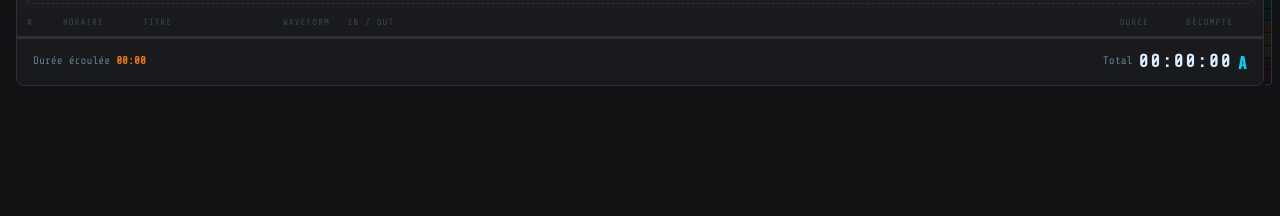
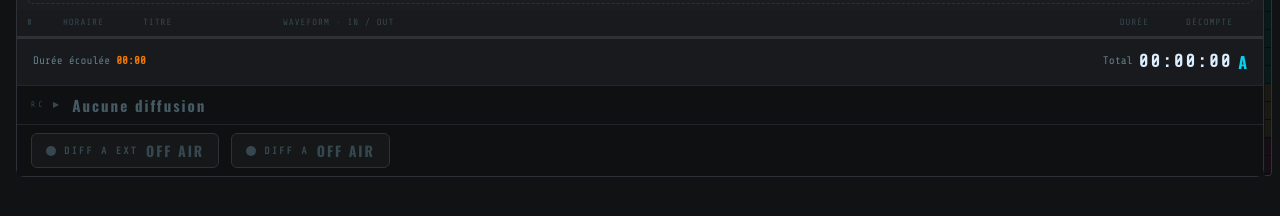
Before and after one commit to Nikoprdn/Diff2, a plain HTML site: page index.html in a window 1280 px wide. Shown: the part 214-430 px from the top of the page. Drawn offline with nearby package versions, Linux system fonts and the light colour scheme; no server answers.

Commit message:
Update index.html

```diff
--- a/index.html
+++ b/index.html
@@ -132,7 +132,24 @@
   .wv-edit-btn{position:absolute;bottom:3px;right:3px;z-index:6;background:rgba(20,22,26,.85);border:1px solid #2e3238;color:#607d8b;font-family:var(--mono);font-size:8px;padding:1px 5px;border-radius:2px;cursor:pointer;letter-spacing:1px;}
   .wv-edit-btn:hover{border-color:#78909c;color:#b0bec5;}
 
-  /* Intro badge */
+  /* ── Voyants ON AIR (Diff2) ── */
+  .onair-badge-wrap{display:flex;gap:12px;padding:8px 14px;background:#0e1012;border-top:1px solid #222428;}
+  .onair-badge{display:flex;align-items:center;gap:8px;padding:6px 14px;border-radius:6px;border:1px solid #2e3238;background:#151719;transition:all .2s;}
+  .onair-badge.on-air{border-color:#cc0000;background:#1a0000;}
+  .onair-badge.off-air{border-color:#2e3238;background:#151719;}
+  .onair-dot{width:10px;height:10px;border-radius:50%;flex-shrink:0;transition:all .2s;}
+  .onair-badge.on-air .onair-dot{background:#ff0000;box-shadow:0 0 8px #ff0000;animation:live-pulse .8s ease-in-out infinite;}
+  .onair-badge.off-air .onair-dot{background:#37474f;}
+  .onair-label{font-family:var(--mono);font-size:10px;letter-spacing:2px;font-weight:700;}
+  .onair-badge.on-air .onair-label{color:#ff2020;}
+  .onair-badge.off-air .onair-label{color:#37474f;}
+  .onair-state{font-family:var(--display);font-size:14px;font-weight:700;letter-spacing:2px;transition:all .2s;}
+  .onair-badge.on-air .onair-state{color:#ff2020;}
+  .onair-badge.off-air .onair-state{color:#37474f;}
+  /* Encart RC diffusion en cours */
+  .rc-now-playing{padding:8px 14px;background:#0e1012;border-top:1px solid #222428;display:flex;align-items:center;gap:10px;}
+  .rc-now-label{font-family:var(--mono);font-size:8px;color:#37474f;letter-spacing:3px;text-transform:uppercase;white-space:nowrap;}
+  .rc-now-track{font-family:var(--display);font-size:15px;font-weight:700;color:#455a64;letter-spacing:2px;overflow:hidden;text-overflow:ellipsis;white-space:nowrap;}
   .intro-badge{font-family:var(--mono);font-size:7px;background:#2a2000;color:#f5c400;border:1px solid #6a5000;border-radius:2px;padding:1px 4px;letter-spacing:1px;}
   .intro-countdown{font-family:var(--mono);font-size:22px;color:#f5c400;letter-spacing:2px;line-height:1;}
   .cd-sublabel{font-family:var(--mono);font-size:8px;letter-spacing:2px;}
@@ -238,6 +255,24 @@
     <div class="vu-strip-bar" style="background:#f5c400"></div><div class="vu-strip-bar" style="background:#f5c400"></div><div class="vu-strip-bar" style="background:#f5c400"></div>
     <div class="vu-strip-bar" style="background:#00d96a"></div><div class="vu-strip-bar" style="background:#00d96a"></div><div class="vu-strip-bar" style="background:#00d96a"></div><div class="vu-strip-bar" style="background:#00d96a"></div><div class="vu-strip-bar" style="background:#00d96a"></div><div class="vu-strip-bar" style="background:#00d96a"></div><div class="vu-strip-bar" style="background:#00d96a"></div><div class="vu-strip-bar" style="background:#00d96a"></div><div class="vu-strip-bar" style="background:#00d96a"></div><div class="vu-strip-bar" style="background:#00d96a"></div><div class="vu-strip-bar" style="background:#00d96a"></div>
   </div>
+  <!-- Encart RC : ce qui est diffusé sur Radio Console -->
+  <div class="rc-now-playing">
+    <span class="rc-now-label">RC ▶</span>
+    <span class="rc-now-track" id="rc-playing-track">Aucune diffusion</span>
+  </div>
+  <!-- Voyants ON AIR -->
+  <div class="onair-badge-wrap">
+    <div class="onair-badge off-air" id="badge-diffa-ext">
+      <div class="onair-dot"></div>
+      <span class="onair-label">DIFF A EXT</span>
+      <span class="onair-state" id="badge-diffa-ext-state">OFF AIR</span>
+    </div>
+    <div class="onair-badge off-air" id="badge-diffa">
+      <div class="onair-dot"></div>
+      <span class="onair-label">DIFF A</span>
+      <span class="onair-state" id="badge-diffa-state">OFF AIR</span>
+    </div>
+  </div>
 </div>
 
 </div>
@@ -315,6 +350,9 @@ async function sigHeartbeat(){
   }catch(e){}
 }
 
+let _rcPlaying=false;
+let _rcTrack='';
+
 function sigHandleMessage(msg){
   if(!msg||!msg.action) return;
   _rcSetStatus(true,'Cloudflare');
@@ -325,17 +363,35 @@ function sigHandleMessage(msg){
     case 'stop':
       if(D[0]&&D[0].playing) D[0].stopAll();
       break;
-    case 'd2-pong':
+    case 'd2-pong': case 'pong':
       _rcSetStatus(true,'Cloudflare');
       break;
-    // RC demande à Diff2 de lancer RACCRO EXT (pour faire jouer RC depuis Diff2)
-    case 'raccro-ext':
-      // Impossible depuis Diff2 — c'est Diff2 qui déclenche RC
+    case 'rc-status':
+      // RC envoie son statut à Diff2
+      _rcPlaying=!!msg.playing;
+      _rcTrack=msg.track||'';
+      _updateRcDisplay();
+      _updateOnAirBadgesD2();
       break;
     default:
       if(msg.action==='ping'||msg.action==='d2-ping'){
         sigSend({action:'pong',source:'D2'});
       }
+  }
+}
+
+function _updateRcDisplay(){
+  const el=document.getElementById('rc-playing-track');
+  if(!el)return;
+  if(_rcPlaying&&_rcTrack){
+    el.textContent='▶ '+_rcTrack;
+    el.style.color='#ef5350';
+  } else if(_rcPlaying){
+    el.textContent='▶ EN DIRECT';
+    el.style.color='#ef5350';
+  } else {
+    el.textContent='Aucune diffusion';
+    el.style.color='#455a64';
   }
 }
 
@@ -391,6 +447,20 @@ function _bindHandlesD2(wvId,trackIdx){
     });
   };
   bindOne(inH,'in');bindOne(outH,'out');
+}
+
+function _updateOnAirBadgesD2(){
+  const extOn=D[0]&&D[0].playing;
+  // DIFF A EXT (ce diffuseur)
+  const ba=document.getElementById('badge-diffa-ext');
+  const bas=document.getElementById('badge-diffa-ext-state');
+  if(ba){ba.className='onair-badge '+(extOn?'on-air':'off-air');}
+  if(bas){bas.textContent=extOn?'ON AIR':'OFF AIR';}
+  // DIFF A (Radio Console distant)
+  const bb=document.getElementById('badge-diffa');
+  const bbs=document.getElementById('badge-diffa-state');
+  if(bb){bb.className='onair-badge '+(_rcPlaying?'on-air':'off-air');}
+  if(bbs){bbs.textContent=_rcPlaying?'ON AIR':'OFF AIR';}
 }
 
 function initSignaling(){
@@ -604,18 +674,20 @@ class Diffuser{
     document.getElementById(this.ids.counter).textContent=this.tracks.length?`${this.ci+1}/${this.tracks.length}`:'0/0';
     let tot=0;this.tracks.forEach((_,i)=>tot+=this._playDur(i));
     document.getElementById(this.ids.total).textContent=fmtFull(tot);
-    const anyPlaying2=this.tracks.some((t2,j)=>!t2.isMacro&&this.audios[j]&&!this.audios[j].paused);
-    if(this.playing&&!anyPlaying2&&!this.tracks.some(t2=>!t2.isMacro)) this.playing=false;
+    const anyAudioPlaying=this.tracks.some((t2,j)=>!t2.isMacro&&this.audios[j]&&!this.audios[j].paused);
+    if(!anyAudioPlaying) this.playing=false;
     document.getElementById(this.ids.suffix).textContent=this.playing?'EN DIRECT':'A';
     const trackNameEl=document.getElementById('onair-track-0');
     if(trackNameEl){
-      const activeTrack=this.playing&&this.tracks.find((t2,j)=>!t2.isMacro&&this.audios[j]&&!this.audios[j].paused);
+      const activeTrack=anyAudioPlaying&&this.tracks.find((t2,j)=>!t2.isMacro&&this.audios[j]&&!this.audios[j].paused);
       trackNameEl.textContent=activeTrack?'— '+activeTrack.title:'';trackNameEl.style.opacity=activeTrack?'1':'0';
     }
     const hdr=document.getElementById('diff-header-0');const bar=document.getElementById('diff-onair-0');
     if(hdr)hdr.classList.toggle('is-live',this.playing);if(bar)bar.classList.toggle('is-live',this.playing);
     const card=hdr?.closest('.card');if(card)card.classList.toggle('diff-is-live',this.playing);
-    sigSend({action:'status',playing:this.playing,track:this.playing&&this.tracks.find((t2,j)=>!t2.isMacro&&this.audios[j]&&!this.audios[j].paused)?.title||''});
+    _updateOnAirBadgesD2();
+    const activeTitle=anyAudioPlaying?this.tracks.find((t2,j)=>!t2.isMacro&&this.audios[j]&&!this.audios[j].paused)?.title||'':'';
+    sigSend({action:'status',playing:this.playing,track:activeTitle});
   }
 
   tick(){
```
